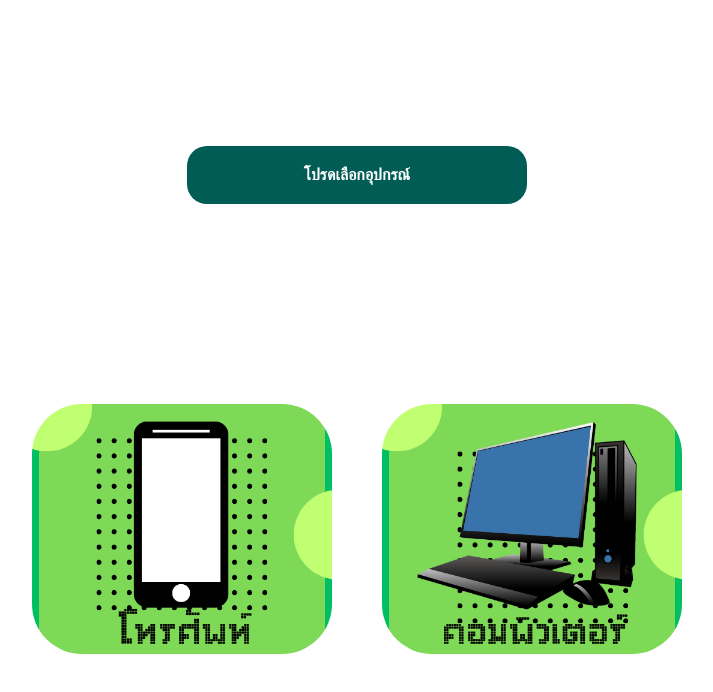
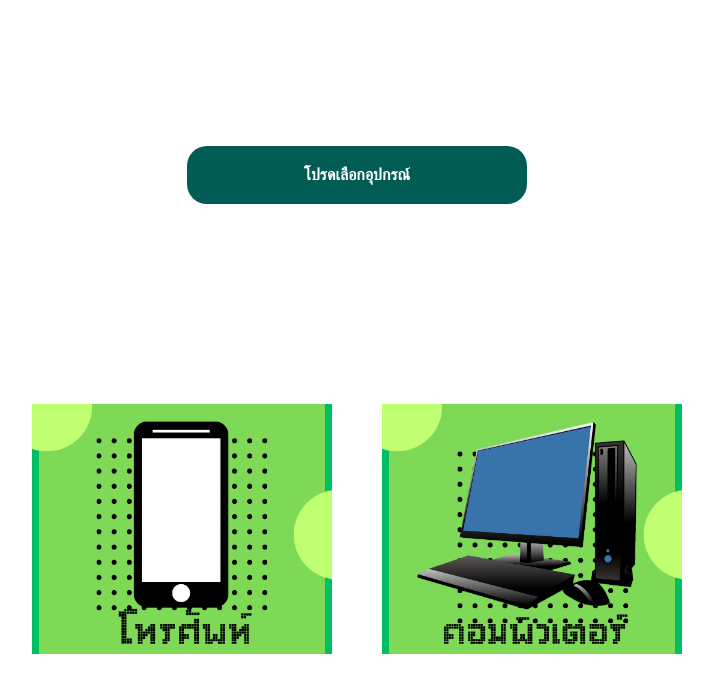
Before and after one commit to wattana049/Dont-Forgot-me, a website: page choice.html in a window 1280 px wide. Shown: the whole page, without its empty margins (283-996 px from the left). Drawn offline with Linux system fonts and the light colour scheme.

Commit message:
Update choice.html

```diff
--- a/choice.html
+++ b/choice.html
@@ -40,7 +40,7 @@
             display: flex;
             align-items: center;
             justify-content: center;
-            border-radius: 50px;
+            border-radius: 0px;
             font-weight: bold;
             text-transform: uppercase;
             color: #FFFFFF;
```
